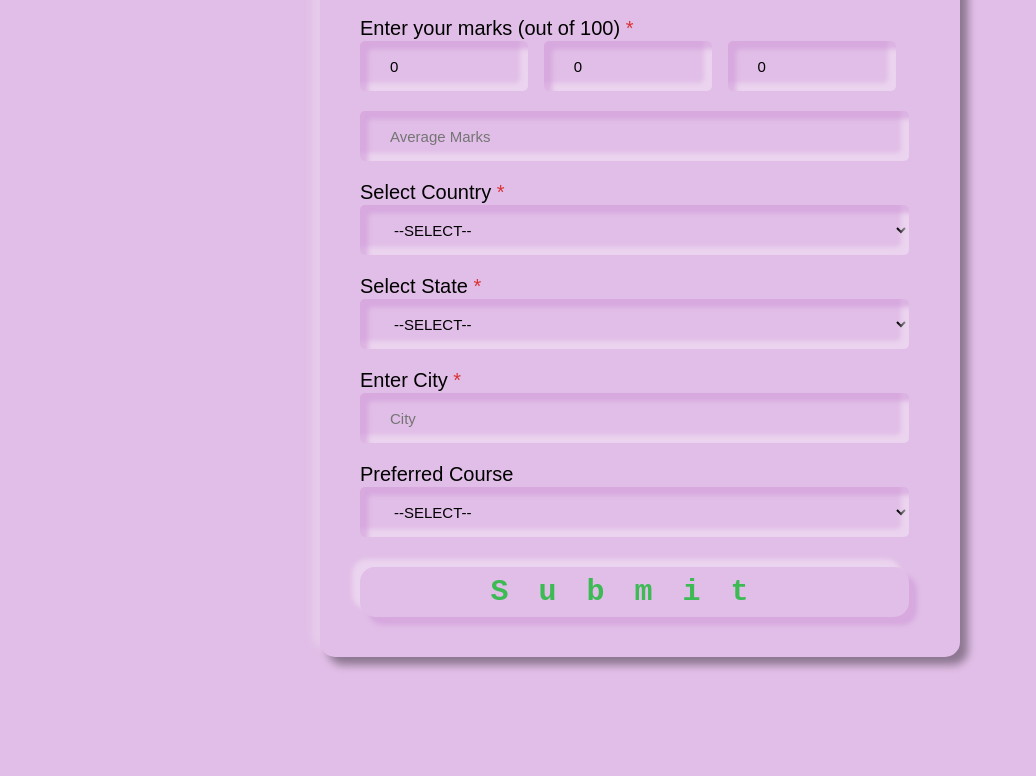
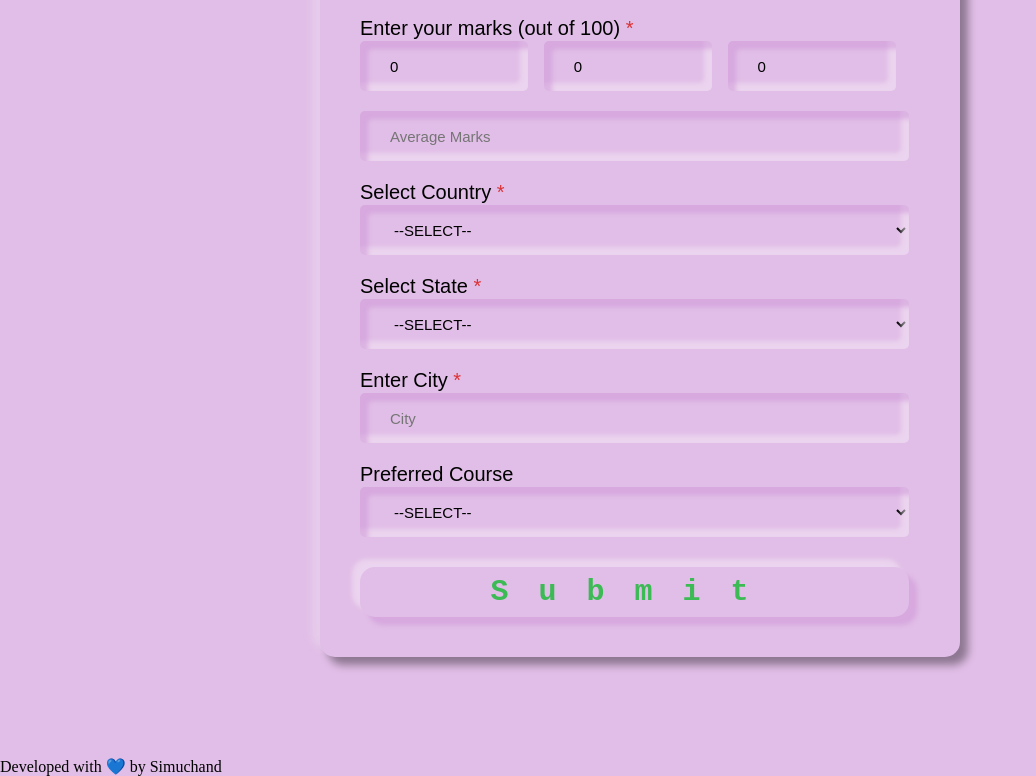
Before and after one commit to simuchand/30-days-of-code, a plain HTML site: page Form Validation/index.html in a window 1280 px wide. Shown: the part 714-1490 px from the top of the page, without its empty margins (0-1036 px from the left). Drawn offline with nearby package versions, Linux system fonts and the light colour scheme.

Commit message:
Update index.html

```diff
--- a/Form Validation/index.html
+++ b/Form Validation/index.html
@@ -142,6 +142,9 @@
             <button onclick="">Submit</button>
         </form>
     </div>
+    <div class="developer-credit">
+        <p>Developed with 💙 by Simuchand</p>
+    </div>
     <script src="main.js"></script>
 
 </body>
```
